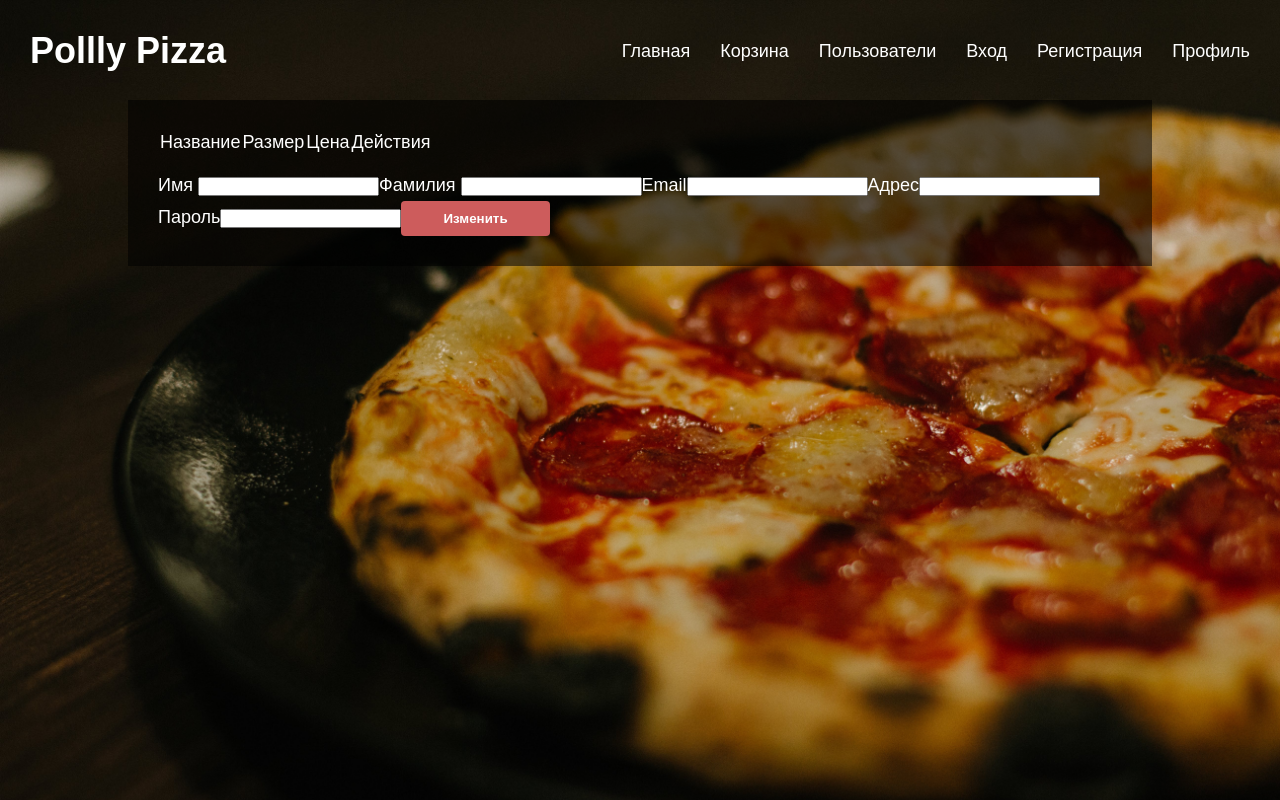
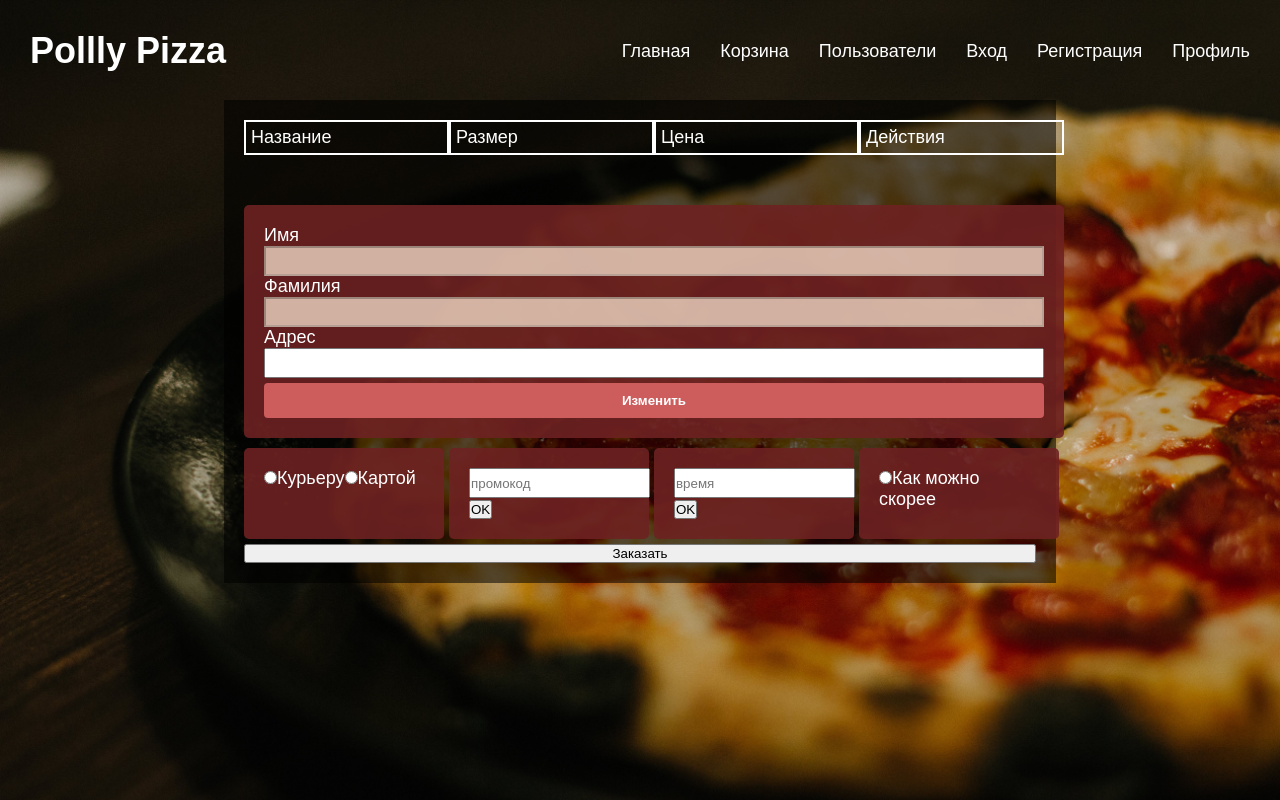
Before and after one commit to microrat/iTechArt-Lab2021, a React (Create React App) app: page /delivery in a window 1280 px wide. Built offline with nearby package versions, Linux system fonts and the light colour scheme.

Commit message:
Finished DeliveryForm.jsx

```diff
--- a/src/App.js
+++ b/src/App.js
@@ -121,10 +121,16 @@ class App extends React.Component {
     this.setState({ userList: editedUserList });
   };
 
+  isLogin=()=>{
+    if(Object.keys(this.state.currentUser).length === 0)return false;
+    else return true;
+  }
+
   render() {
     return (
       <Router>
         <Header />
+        {}
         <Routes>
           <Route path="/" element={<Home pizzas={this.state.pizzas} />} />
           <Route path="/:id" element={ <PizzaCard pizzas={this.state.pizzas} cart={this.state.cart} addToCart={this.addToCart} />} />
--- a/src/components/DeliveryForm/DeliveryForm.jsx
+++ b/src/components/DeliveryForm/DeliveryForm.jsx
@@ -6,46 +6,103 @@ class DeliveryForm extends React.Component {
   constructor(props) {
     super(props);
     this.state={
-        currentUser:this.props.currentUser,
+      name: this.props.currentUser.name,
+      surname: this.props.currentUser.surname,
+      address: this.props.currentUser.address,
       order:this.props.cart,
+      payType:"",
+      promo:"",
+      time:"",
+    };
+    this.handlePay = this.handlePay.bind(this);
+    this.handleAddress = this.handleAddress.bind(this);
+    this.handleSubmit = this.handleSubmit.bind(this);
+    this.handlePromo = this.handlePromo.bind(this);
+    this.handleTime = this.handleTime.bind(this);
+    this.handleOrder = this.handleOrder.bind(this);
   }
+handleAddress(event){
+this.setState({ address:event.target.value})
+}
+handleSubmit(event){
+event.preventDefault();
+alert("Изменено");
+}
+handlePay(event) {
+  event.preventDefault();
+  this.setState({payType:event.target.value})
+}
+
+handlePromo(event) {
+  event.preventDefault();
+  this.setState({promo:event.target.value})
+}
+
+handleTime(event) {
+  event.preventDefault();
+  this.setState({time:event.target.value})
+}
+
+handleOrder(){
+console.log(this.state);
+alert("OK");
 }
 
   render() {
     return (
       <div className="container">
         <div className={s.delivery__form}>
-           <div className={s.delivery__form__item}>
-               <table className={s.order__table}>
+          <table className={s.delivery__form__table}>
             <thead>
-                   <td>Название</td>
-                   <td>Размер</td>
-                   <td>Цена</td>
-                   <td>Действия</td>
+              <td className={s.delivery__form__table__item}>Название</td>
+              <td className={s.delivery__form__table__item}>Размер</td>
+              <td className={s.delivery__form__table__item}>Цена</td>
+              <td className={s.delivery__form__table__item}>Действия</td>
             </thead>
             <tbody>
-               {this.props.cart.map(item=><OrderItem item={item} key={item.uniqueId}/>)}
+              {this.props.cart.map((item) => (
+                <OrderItem item={item} key={item.uniqueId} />
+              ))}
+              <tr>
+                <td colspan="4">
+                  <form  className={s.form} onSubmit={this.handleSubmit}>
+                    <label>Имя </label>
+                    <input type="text" className={s.form__field} value={this.state.name} disabled="disabled"/>
+                    <label>Фамилия </label>
+                    <input type="text" className={s.form__field} value={this.state.surname} disabled="disabled"/>
+                    <label>Адрес</label>
+                    <input type="text" className={s.form__field} value={this.state.address} onChange={this.handleAddress}/>
+                    <button type="submit" className="button add_button">
+                      Изменить
+                    </button>
+                  </form>
+                </td>
+              </tr>
+              <tr>
+                <td className={s.form__cell} colspan="4">
+                  <form className={s.form__pay}>
+                    <input type="radio" name="pay" value="courier" onChange={this.handlePay} />
+                    <label>Курьеру</label>
+                    <input type="radio" name="pay" value="card" onChange={this.handlePay} />
+                    <label>Картой</label>
+                  </form>
+                  <form className={s.form__pay} onSubmit={this.handleSubmit}>
+                    <input type="text" value={this.state.promo} placeholder="промокод" className={s.form__field} onChange={this.handlePromo}/>
+                    <button type="submit">OK</button>
+                  </form>
+                  <form className={s.form__pay} onSubmit={this.handleSubmit}>
+                    <input type="text" value={this.state.time} placeholder="время" className={s.form__field}  onChange={this.handleTime}/>
+                    <button type="submit">OK</button>
+                  </form>
+                  <form className={s.form__pay}>
+                    <input type="radio" name="time" value="fast" id="time" onChange={this.handleTime}/>
+                    <label>Как можно скорее</label>
+                  </form>
+                </td>
+              </tr>
             </tbody>
           </table>
-           </div>
-           <div className={s.delivery__form__item}>
-           <div className={s.profile__container}>
-      <form onSubmit={this.editUser} className={s.profile_form}>
-        <label>Имя </label>
-      <input type="text" className={s.profile__field} value={this.state.name} onChange={this.handleName} />
-      <label>Фамилия </label>
-       <input type="text" className={s.profile__field} value={this.state.surname} onChange={this.handleSurname} />
-       <label>Email</label>
-       <input type="text" className={s.profile__field} value={this.state.email} onChange={this.handleEmail}/>
-       <label>Адрес</label>
-       <input type="text" className={s.profile__field} value={this.state.address} onChange={this.handleAddress}/>
-       <label>Пароль</label>
-       <input type="text" className={s.profile__field} value={this.state.password} onChange={this.handlePassword}/>
-         <button type="submit" className="button add_button">Изменить</button>
-       </form>
-       </div>
-           </div>
-
+          <button onClick={this.handleOrder}>Заказать</button>
         </div>
       </div>
     );
--- a/src/components/DeliveryForm/components/OrderItem.jsx
+++ b/src/components/DeliveryForm/components/OrderItem.jsx
@@ -3,10 +3,10 @@ import s from '../style.module.css';
 const OrderItem = (props) => {
     return (
       <tr >
-        <td>{props.item.name}</td>
-        <td>{props.item.currentSize}</td>
-        <td >{props.item.currentPrice} руб.</td>
-        <td >
+        <td className={s.delivery__form__table__item}>{props.item.name}</td>
+        <td className={s.delivery__form__table__item}>{props.item.currentSize}</td>
+        <td className={s.delivery__form__table__item}>{props.item.currentPrice} руб.</td>
+        <td className={s.delivery__form__table__item}>
           <button >убрать</button>
         </td>
       </tr>
--- a/src/components/DeliveryForm/style.module.css
+++ b/src/components/DeliveryForm/style.module.css
@@ -5,9 +5,50 @@
 	position: absolute;
 	margin-top: 100px;
 	padding:20px;
-	width:80%;
+	width:65%;
 }
 
-.delivery__form__item{
-margin:10px;
+.delivery__form__table{
+	table-layout:fixed;
+	border-collapse: collapse;
 }
+.delivery__form__table__item{
+	display: inline-block;
+	width:205px;
+	border: 2px solid white;
+	padding:5px;
+}
+
+.form{
+	background-color:rgba(110, 34, 34, 0.897);
+	padding:20px;
+	border-radius: 5px;
+	margin-top: 50px;
+	margin-bottom: 5px;
+
+	display:flex;
+	flex-direction: column;
+}
+.form__field{
+	height: 30px;
+}
+.form__field:disabled{
+	color:black;
+	background-color:rgba(255, 239, 217, 0.705);
+}
+
+.form__pay{
+	background-color:rgba(110, 34, 34, 0.897);
+	margin-top:5px;
+	margin-bottom:5px;
+	margin-right: 5px;
+	padding:20px;
+	border-radius: 5px;
+	width:200px;;
+}
+
+.form__cell{
+	display: flex;
+	flex-direction: row;
+
+}
--- a/src/components/Profile/Profile.jsx
+++ b/src/components/Profile/Profile.jsx
@@ -12,7 +12,6 @@ class Profile extends React.Component {
       address: this.props.currentUser.address,
      password: this.props.currentUser.password,
     };
-    this.handleName = this.handleName.bind(this);
     this.handleName = this.handleName.bind(this);
     this.handleSurname = this.handleSurname.bind(this);
     this.handleEmail = this.handleEmail.bind(this);
```
Lines whose indentation alone changed are shown as unchanged.
